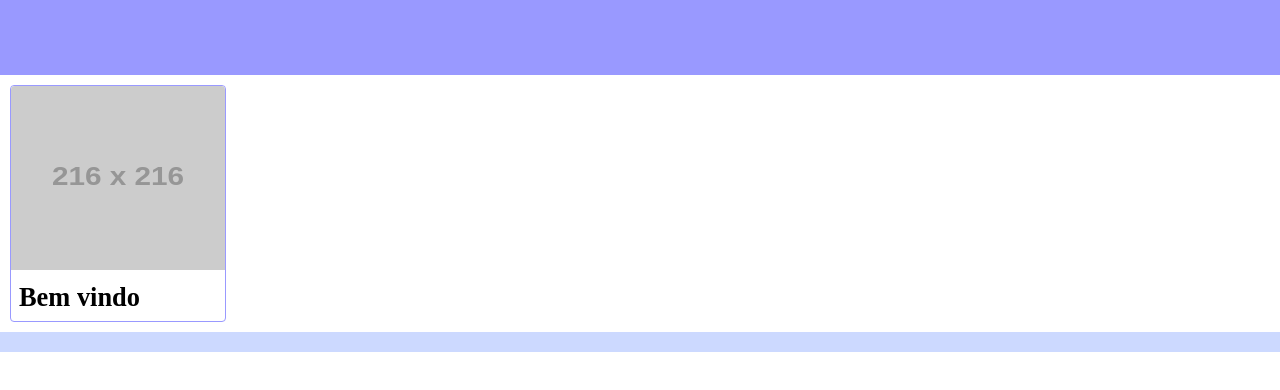
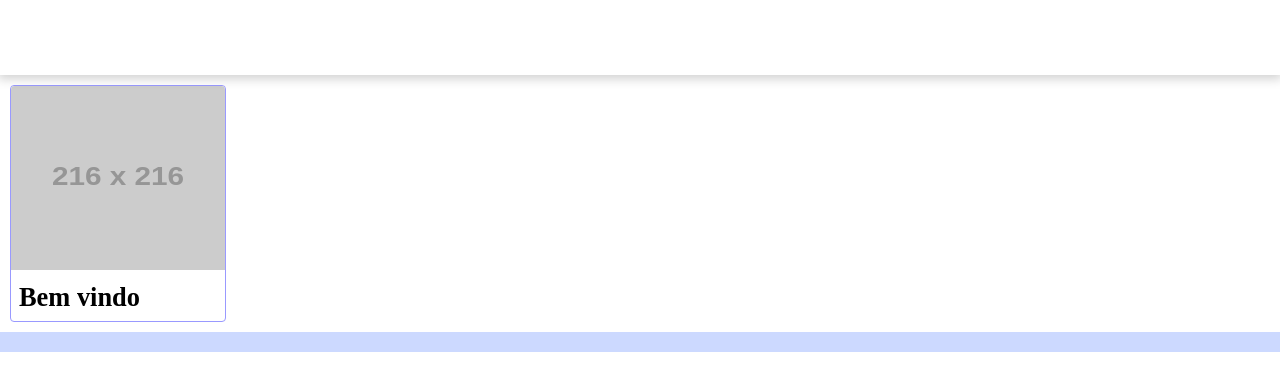
Before and after one commit to Renanmacedo/tournament, a React app: page / in a window 1280 px wide. Shown: the top 390 px of the page. Built offline with nearby package versions, Linux system fonts and the light colour scheme; a web font is replaced by a local one.

Commit message:
fix: remove lit-components

```diff
--- a/package.json
+++ b/package.json
@@ -5,7 +5,7 @@
   "main": "index.js",
   "scripts": {
     "dev": "./script.sh dev",
-    "webpack": "webpack --watch",
+    "webpack": "webpack",
     "server": "nodemon ./server/app.js",
     "build": "./script.sh build",
     "test": "jest --passWithNoTests"
@@ -43,7 +43,6 @@
     "webpack-dev-server": "^3.11.2"
   },
   "dependencies": {
-    "@aquinoconsultoria/lit-components": "^3.0.2",
     "@stitches/react": "^1.2.7",
     "cors": "^2.8.5",
     "debug": "^4.3.2",
--- a/src/components/header/index.jsx
+++ /dev/null
@@ -1,22 +0,0 @@
-import React from 'react'
-import Box from "../box"
-import { styled } from "../../theme/stitches.config";
-
-const Container = styled(Box, {
-    width: '100%',
-    backgroundColor: '$primary',
-    height: '75px',
-    position: 'absolute',
-    right: 0,
-    left: 0,
-    top: 0
-})
-const Header = ({ children }) => {
-
-    return (
-        <Container>
-            {children}
-        </Container>
-    )
-}
-export default Header
--- /dev/null
+++ b/src/components/header/index.tsx
@@ -0,0 +1,21 @@
+import React from 'react'
+import Box from "../box"
+import { styled, UaiKitVariants } from "../../theme/stitches.config";
+import { forwardRef } from '../../utils/forwardRef'
+import { UaiKitComponentWithAsCss } from '../../utils/types'
+const HeaderStyle = styled(Box, {
+    width: '100%',
+    backgroundColor: '$background',
+    height: '75px',
+    position: 'absolute',
+    right: 0,
+    left: 0,
+    top: 0,
+    boxShadow: '0 2px 10px 2px rgba(0,0,0,.18)'
+})
+type ContainerProps = UaiKitComponentWithAsCss<'header'> & UaiKitVariants<typeof HeaderStyle>;
+const Header = forwardRef<'header', ContainerProps>((props, ref) => (
+    <HeaderStyle {...props} ref={ref} />
+))
+
+export default Header
--- a/src/index.js
+++ /dev/null
@@ -1 +0,0 @@
-import("./views/bootstrap");
--- /dev/null
+++ b/src/index.tsx
@@ -0,0 +1,3 @@
+import * as bootstrp from './views/bootstrap'
+
+export default bootstrp
--- a/src/views/App.jsx
+++ b/src/views/App.jsx
@@ -9,7 +9,6 @@ import * as themes from '../theme/'
 import { getTheme } from '../utils/themeName';
 import  { Card, CardContent, CardImage }  from '../components/card';
 import  Text from '../components/text';
-
 const themeName = getTheme()
 const theme = themes[themeName]
 
@@ -25,8 +24,7 @@ const App = () => {
     globalStyle()
     return (
         <Layout className={theme}>
-            <Header>
-            </Header>
+            <Header />
             <Content>
                 <Card>
                     <CardImage src="https://via.placeholder.com/216"/>
```
Also changed, not shown: 2 other files (tests, documents, lock files or other folders).
